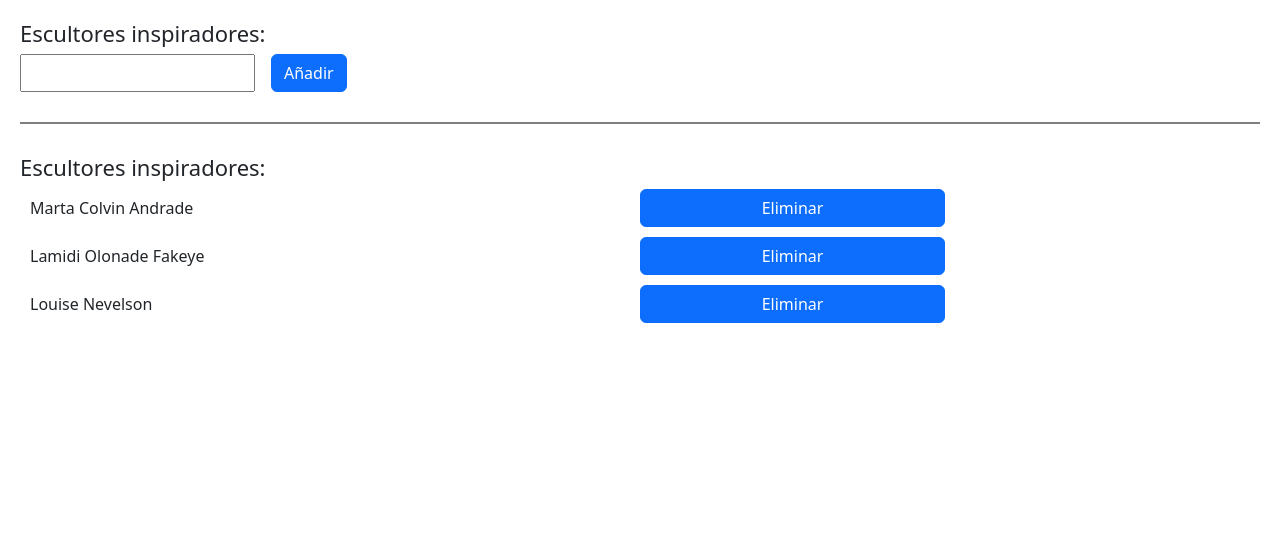
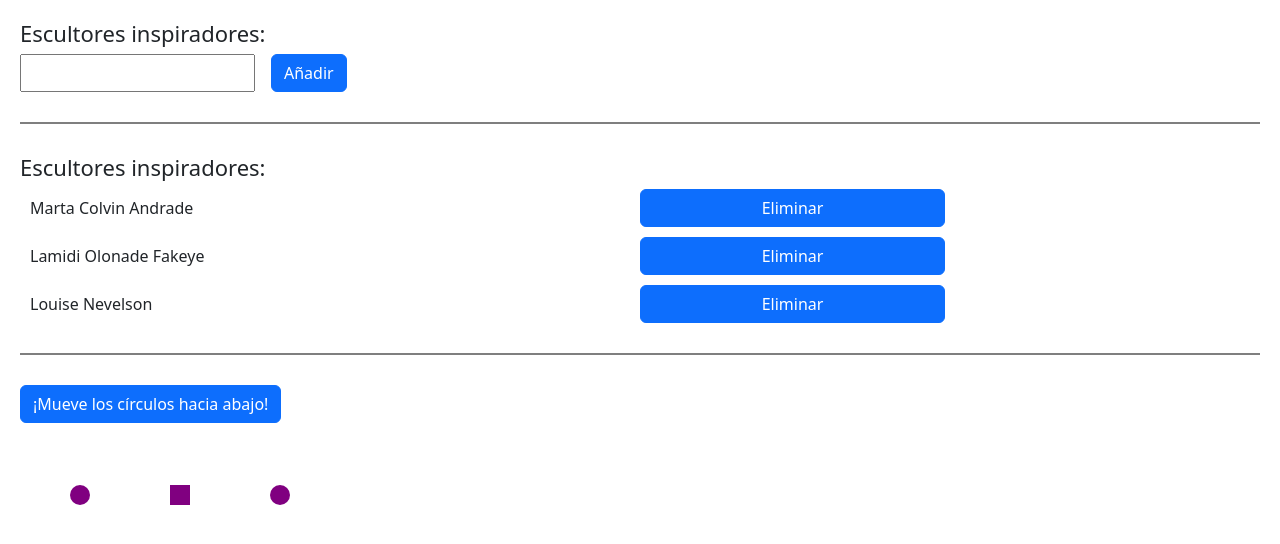
Before and after one commit to dgutierrez21/Learning-ReactJS--React-Docs, a React (Vite) app in the folder 01-learn/: page / in a window 1280 px wide. Shown: the top 544 px of the page. Built offline with nearby package versions, Linux system fonts and the light colour scheme.

Commit message:
Transformar un array

```diff
--- a/01-learn/src/03-agregar-interactividad/07-actualizar-arrays-en-el-estado/ActualizarArraysEnElEstado.jsx
+++ b/01-learn/src/03-agregar-interactividad/07-actualizar-arrays-en-el-estado/ActualizarArraysEnElEstado.jsx
@@ -1,12 +1,15 @@
 import { List } from "./list/List";
 import { List02 } from "./list02/List02";
+import { ShapeEditor } from "./shapeEditor/ShapeEditor";
 
 const ActualizarArraysEnElEstado = () => {
   return (
     <>
       <List />
       <div className="separator"></div>
-      <List02/>
+      <List02 />
+      <div className="separator"></div>
+      <ShapeEditor />
     </>
   );
 };
--- /dev/null
+++ b/01-learn/src/03-agregar-interactividad/07-actualizar-arrays-en-el-estado/shapeEditor/ShapeEditor.jsx
@@ -0,0 +1,51 @@
+import { useState } from "react";
+
+let formasIniciales = [
+  { id: 0, tipo: "circulo", x: 50, y: 100 },
+  { id: 1, tipo: "cuadrado", x: 150, y: 100 },
+  { id: 2, tipo: "circulo", x: 250, y: 100 },
+];
+
+export const ShapeEditor = () => {
+  const [formas, setFormas] = useState(formasIniciales);
+
+  function handleClick() {
+    const siguienteForma = formas.map((forma) => {
+      if (forma.tipo === "cuadrado") {
+        // no cambia
+        return forma;
+      } else {
+        // Devuelve un nuevo círculo 50px abajo
+        return {
+          ...forma,
+          y: forma.y + 50,
+        };
+      }
+    });
+
+    // Vuelve a renderizar con el nuevo _array_
+    setFormas(siguienteForma);
+  }
+  return (
+    <div style={{ position: "relative", height: "150px" }}>
+      <button onClick={handleClick} className="btn btn-primary">
+        ¡Mueve los círculos hacia abajo!
+      </button>
+
+      {formas.map((forma) => (
+        <div
+          key={forma.id}
+          style={{
+            background: "purple",
+            position: "absolute",
+            left: forma.x,
+            top: forma.y,
+            borderRadius: forma.tipo === "circulo" ? "50%" : "",
+            width: 20,
+            height: 20,
+          }}
+        ></div>
+      ))}
+    </div>
+  );
+};
```
Also changed, not shown: 01-learn/src/03-agregar-interactividad/07-actualizar-arrays-en-el-estado/ActualizarArraysEnElEstado.txt.
